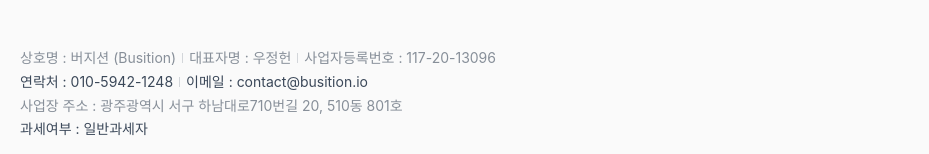
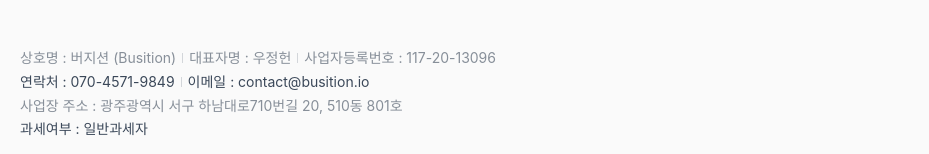
Before and after one commit to busition/busition-console, a Next.js app: page / in a window 1280 px wide. Shown: the part 4818-4972 px from the top of the page, without its empty margins (0-929 px from the left). Built offline with nearby package versions, Linux system fonts and the light colour scheme; no server answers.

Commit message:
Change contact number and app url

```diff
--- a/components/Footer/HomeFooter.tsx
+++ b/components/Footer/HomeFooter.tsx
@@ -11,7 +11,7 @@ export default function HomeFooter() {
         <span className="bar break-mobile" />
         사업자등록번호 : 117-20-13096
         <p className="text-[#3b4859]">
-          연락처 : 010-5942-1248
+          연락처 : 070-4571-9849
           <span className="bar break-mobile" />
           이메일 : contact@busition.io
         </p>
--- a/pages/index.tsx
+++ b/pages/index.tsx
@@ -15,17 +15,17 @@ const Home: NextPage = () => {
     if (type == "android") {
       if (id == "driver") {
         window.open(
-          "https://play.google.com/store/apps/details?id=com.busition.driver"
+          "https://play.google.com/store/apps/details?id=io.busition.driver",
         );
       } else if (id == "mate") {
         window.open(
-          "https://play.google.com/store/apps/details?id=com.busition.user"
+          "https://play.google.com/store/apps/details?id=io.busition.mate",
         );
       }
     } else if (type == "apple") {
       if (id == "mate") {
         window.open(
-          "https://drive.google.com/file/d/1cFUXjQKzAKc3-E_1TapGMXaby0wiT_B7/view?usp=sharing"
+          "https://apps.apple.com/us/app/%EB%B2%84%EC%A7%80%EC%85%98-mate/id6462874072",
         );
       }
     }
```
